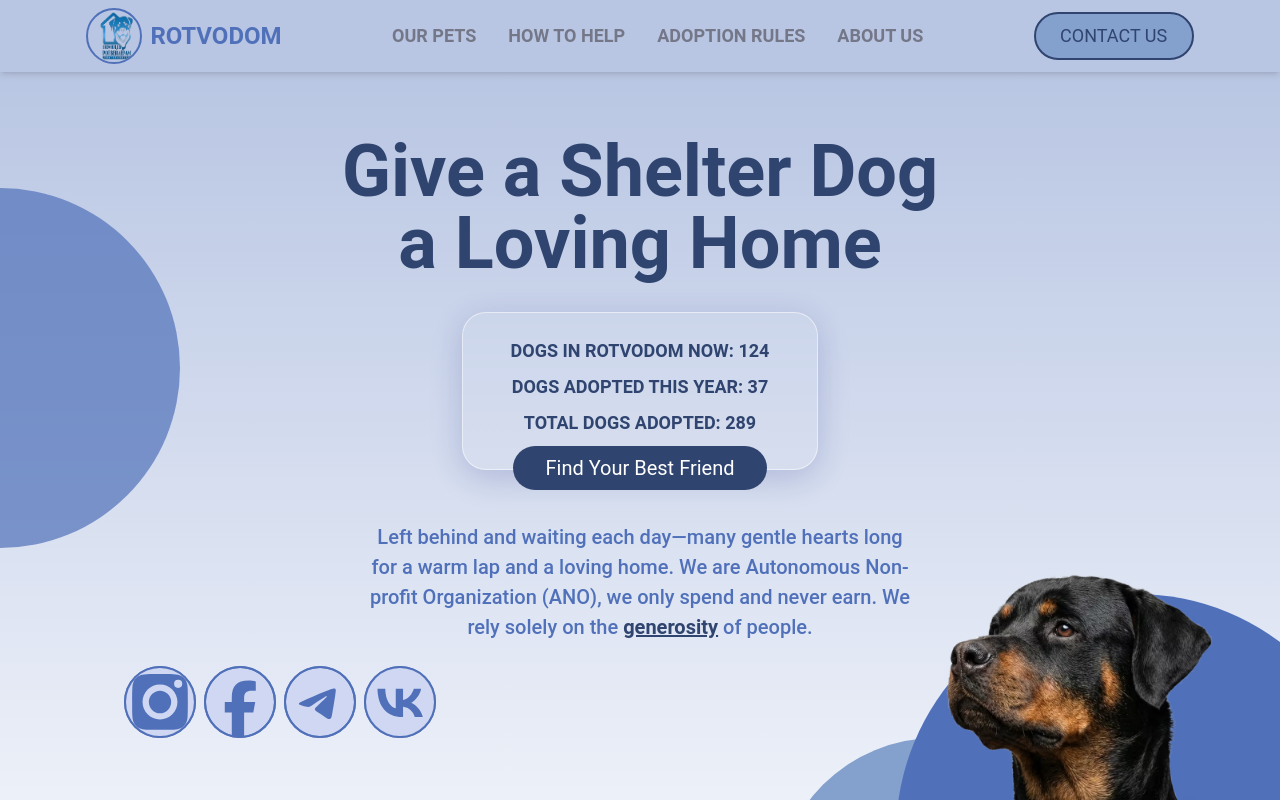
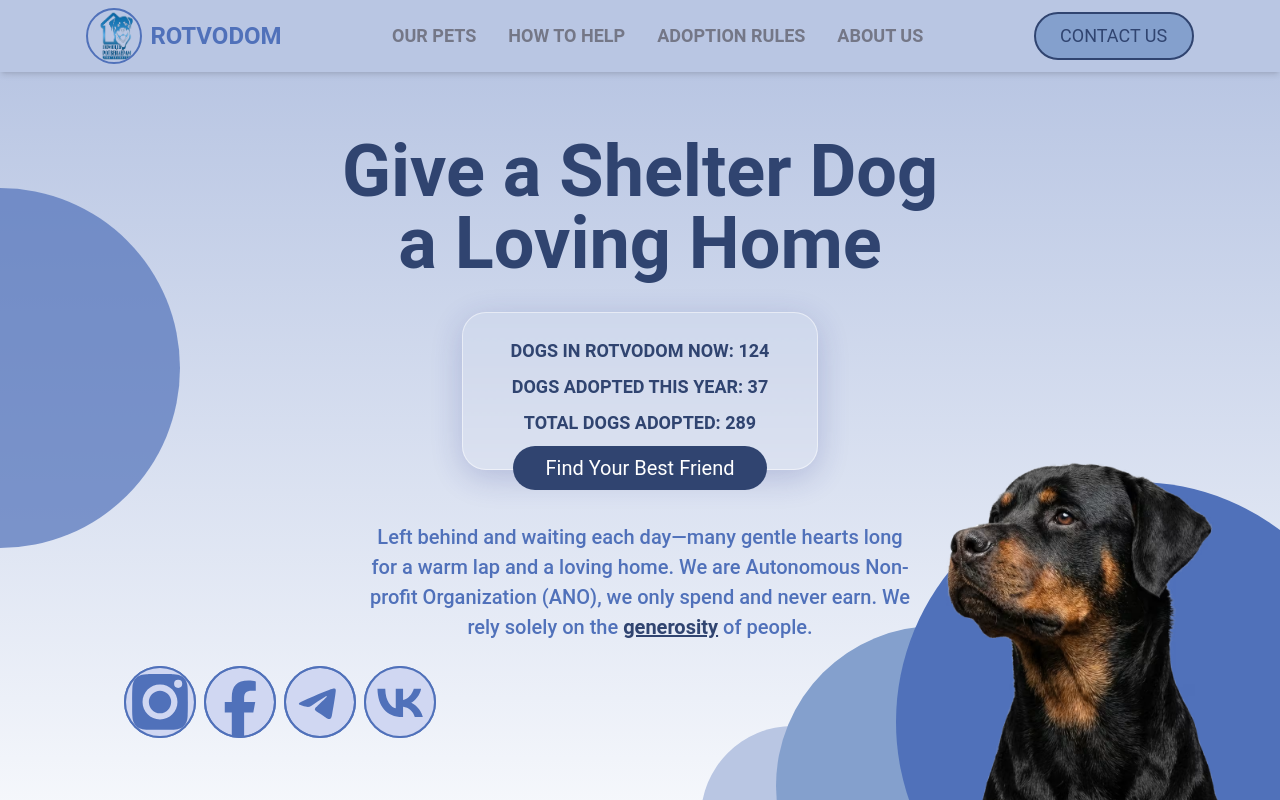
Before and after one commit to bavayra/dog-shelter, a React (Vite) app: page / in a window 1280 px wide. Shown: the top 800 px of the page. Built offline with nearby package versions, Linux system fonts and the light colour scheme; a web font is replaced by a local one.

Commit message:
refactor(hero-1100): YET AGAIN decreased pb for the section

```diff
--- a/src/App.tsx
+++ b/src/App.tsx
@@ -24,7 +24,7 @@ function App() {
         <main className="flex-1">
           <section
             id="hero"
-            className="hero-vh from-primary-200 6xl:min-h-[calc(var(--vph)-5.5rem)] 5xl:min-h-[calc(var(--vph)-6rem)] 4xl:min-h-[calc(var(--vph)-5rem)] to-primary-50 border-primary-500 relative flex min-h-[calc(var(--vph)-2rem)] flex-col overflow-hidden border-b-3 bg-linear-to-b px-4 py-6 shadow-md min-[425px]:min-h-[calc(var(--vph)-5rem)] md:p-10 lg:pb-48 xl:min-h-[calc(var(--vph)-10rem)]"
+            className="hero-vh from-primary-200 6xl:min-h-[calc(var(--vph)-5.5rem)] 5xl:min-h-[calc(var(--vph)-6rem)] 4xl:min-h-[calc(var(--vph)-5rem)] to-primary-50 border-primary-500 relative flex min-h-[calc(var(--vph)-2rem)] flex-col overflow-hidden border-b-3 bg-linear-to-b px-4 py-6 shadow-md min-[425px]:min-h-[calc(var(--vph)-5rem)] md:p-10 lg:pb-20 xl:min-h-[calc(var(--vph)-10rem)]"
           >
             <h2 className="text-primary-700 xs:text-4xl mt-6xl-sm 6xl:mt-4 6xl:text-[7.5rem] xs:max-w-xs 5xl:mt-10 6xl:mb-0 5xl:mb-4 5xl:text-9xl 5xl:max-w-400 xs:mt-12 tablet-sm:px-4 tablet-sm:mt-20 tablet-sm:max-w-120 tablet-lg:pt-6 4xl:mt-6 relative z-10 mx-auto mt-10 w-full text-center text-3xl font-semibold sm:text-5xl md:mt-12 md:max-w-160 md:text-6xl lg:mt-0 lg:text-7xl xl:text-7xl 2xl:max-w-220 2xl:text-8xl">
               Give a Shelter Dog a Loving Home
```
